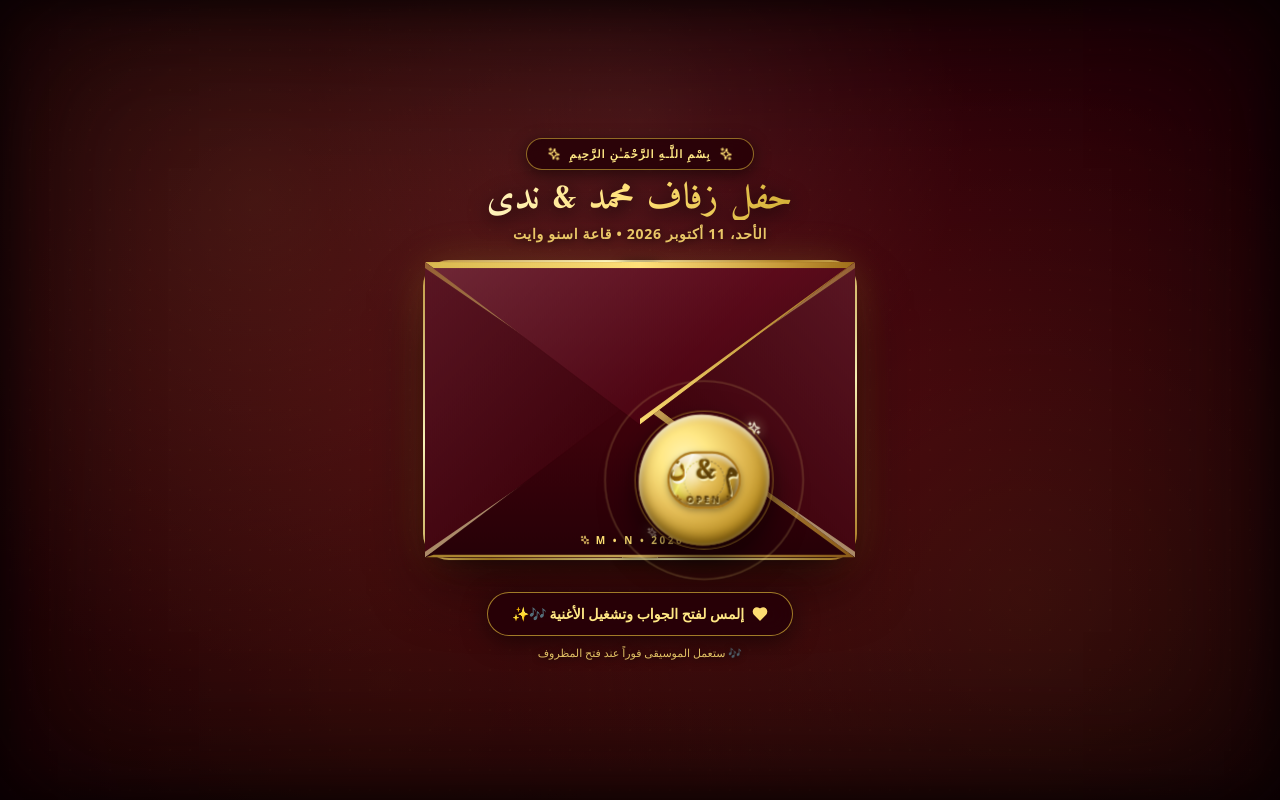
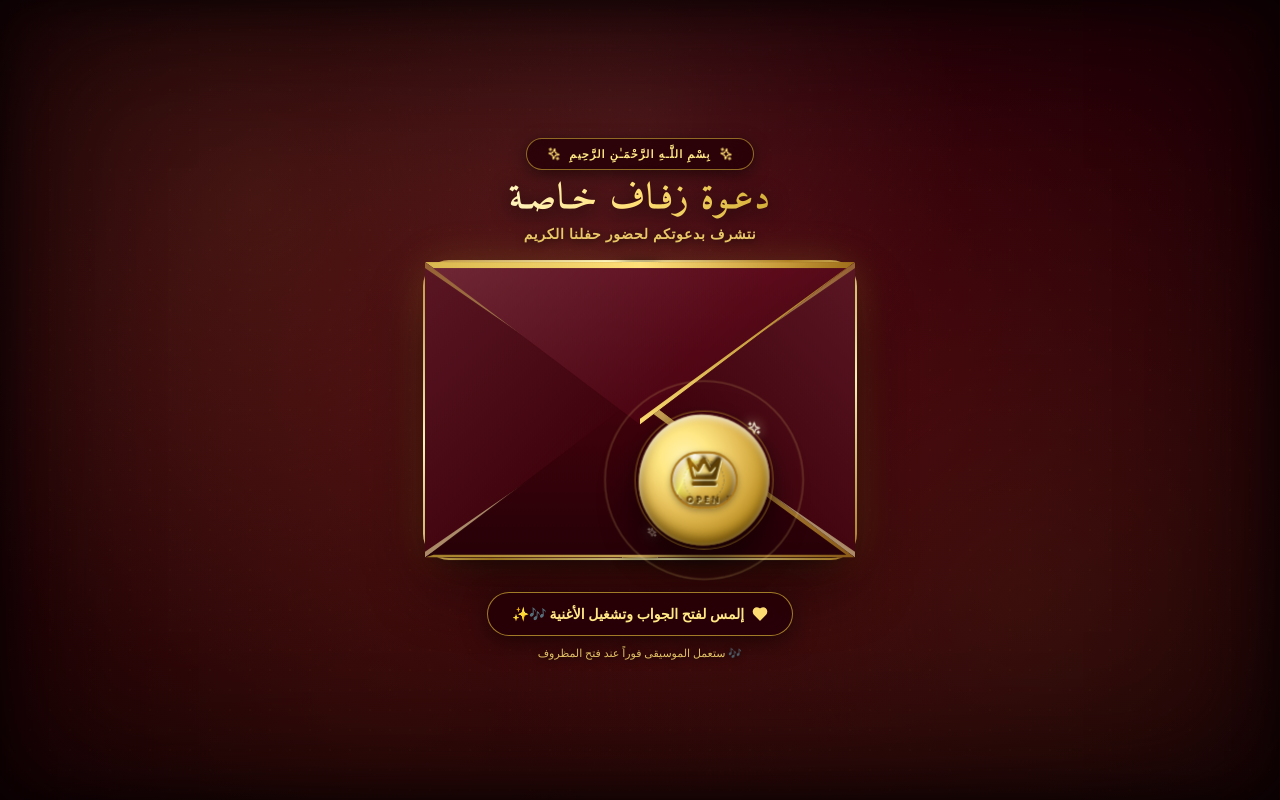
Before and after one commit to Mohammad8Tarek/wedding, a React (Vite) app: page / in a window 1280 px wide. Shown: the top 800 px of the page. Built offline with nearby package versions, Linux system fonts and the light colour scheme; a web font is replaced by a local one.

Commit message:
fix: remove invitation and wedding details from outer envelope cover

```diff
--- a/src/WeddingInvitation.tsx
+++ b/src/WeddingInvitation.tsx
@@ -18,6 +18,7 @@ import {
   Check,
   Navigation,
   MessageCircle,
+  Crown,
 } from 'lucide-react';
 
 // ==================== DATA CONFIGURATION ====================
@@ -704,10 +705,10 @@ export default function WeddingInvitation() {
                   style={{ fontFamily: isAr ? 'Amiri, serif' : 'Playfair Display, serif' }}
                   className="text-3xl md:text-4xl font-extrabold tracking-wide text-transparent bg-clip-text bg-gradient-to-r from-[#FFF4BD] via-[#FFDF73] to-[#D4AF37] drop-shadow-[0_3px_10px_rgba(0,0,0,0.9)]"
                 >
-                  {isAr ? 'حفل زفاف محمد & ندى' : 'Wedding of Mohamed & Nada'}
+                  {isAr ? 'دعـوة زفـاف خـاصـة' : 'Royal Wedding Invitation'}
                 </h2>
                 <p className="text-xs md:text-sm text-[#FFDF73]/90 mt-1 tracking-wider font-semibold drop-shadow-[0_1px_4px_rgba(0,0,0,0.8)]">
-                  {isAr ? 'الأحد، 11 أكتوبر 2026 • قاعة اسنو وايت' : 'Sunday, October 11, 2026 • Snow White Ballroom'}
+                  {isAr ? 'نتشرف بدعوتكم لحضور حفلنا الكريم' : 'Cordially invited to our special celebration'}
                 </p>
               </motion.div>
 
@@ -891,14 +892,6 @@ export default function WeddingInvitation() {
                         opacity: 0.75,
                       }}
                     />
-                    {/* Bottom Royal Monogram */}
-                    <div className="absolute bottom-2.5 inset-x-0 flex items-center justify-center gap-1.5">
-                      <Sparkles className="w-2.5 h-2.5 text-[#FFDF73]" />
-                      <span className="text-[10px] tracking-[0.25em] font-bold text-[#FFDF73] uppercase drop-shadow-[0_1px_3px_rgba(0,0,0,0.8)]">
-                        M • N • 2026
-                      </span>
-                      <Sparkles className="w-2.5 h-2.5 text-[#FFDF73]" />
-                    </div>
                   </div>
 
                   {/* Royal Gold Velvet Silk Ribbon (Vertical) */}
@@ -1065,18 +1058,14 @@ export default function WeddingInvitation() {
                           />
                         </svg>
 
-                        {/* Stamped Arabic Calligraphy Initials "م & ن" with Dual-Light Debossed Relief */}
-                        <span
+                        {/* Stamped Royal Crown Emblem with Dual-Light Debossed Relief */}
+                        <Crown
+                          className="w-8 h-8 md:w-9 md:h-9 text-[#5C3E05] stroke-[2.2]"
                           style={{
-                            fontFamily: 'Amiri, serif',
-                            color: '#5C3E05',
-                            textShadow:
-                              '1px 1.5px 0px rgba(255, 248, 196, 0.95), -1px -1.5px 1.5px rgba(50, 30, 2, 0.95), 0 0 8px rgba(212, 175, 55, 0.35)',
+                            filter:
+                              'drop-shadow(1px 1.5px 0px rgba(255, 248, 196, 0.95)) drop-shadow(-1px -1.5px 1.5px rgba(50, 30, 2, 0.95)) drop-shadow(0 0 4px rgba(212, 175, 55, 0.35))',
                           }}
-                          className="text-2xl md:text-3xl font-extrabold leading-none select-none drop-shadow-sm"
-                        >
-                          م & ن
-                        </span>
+                        />
 
                         {/* Stamped Open Label */}
                         <div className="flex items-center gap-1 mt-0.5">
```
